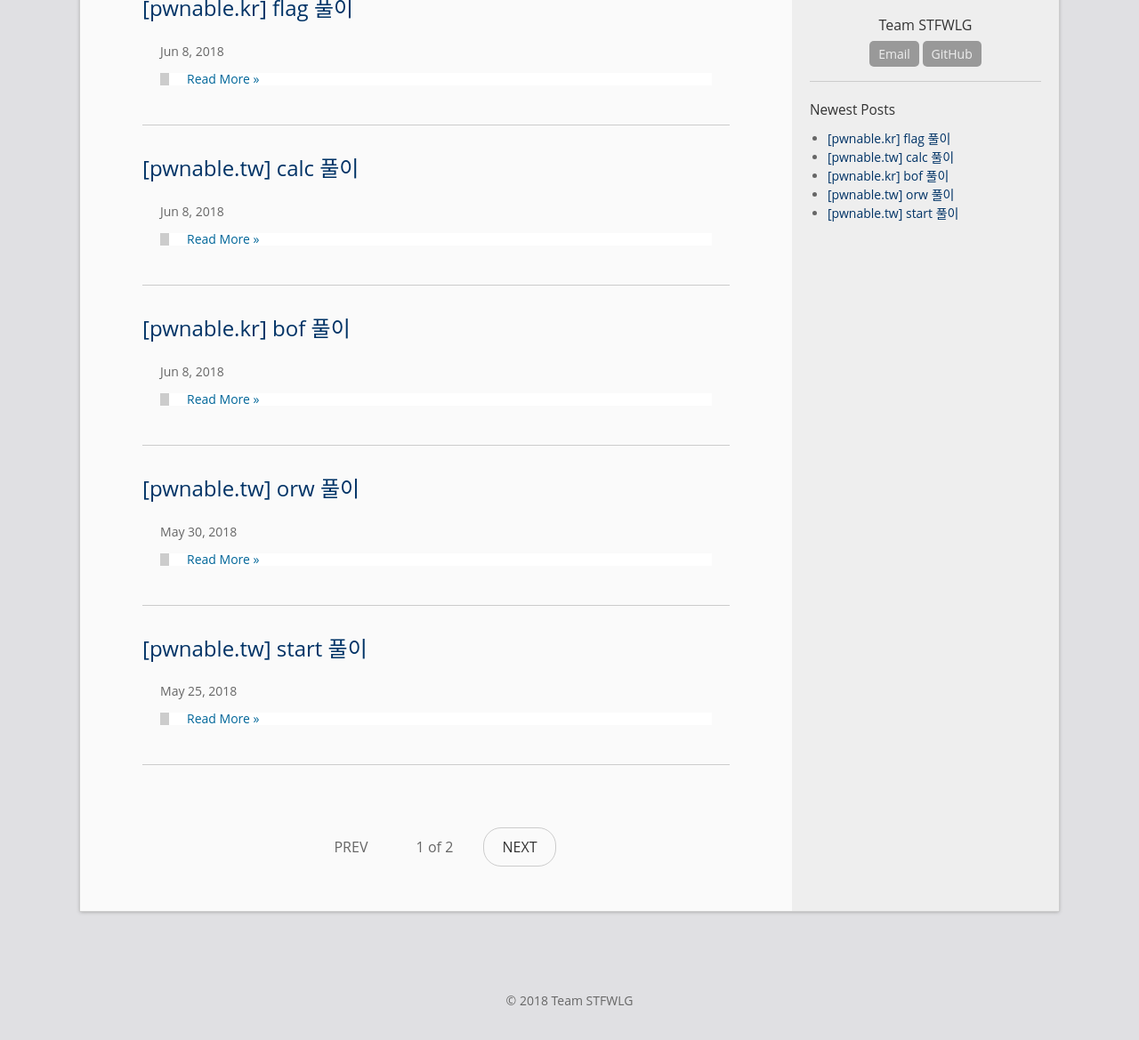
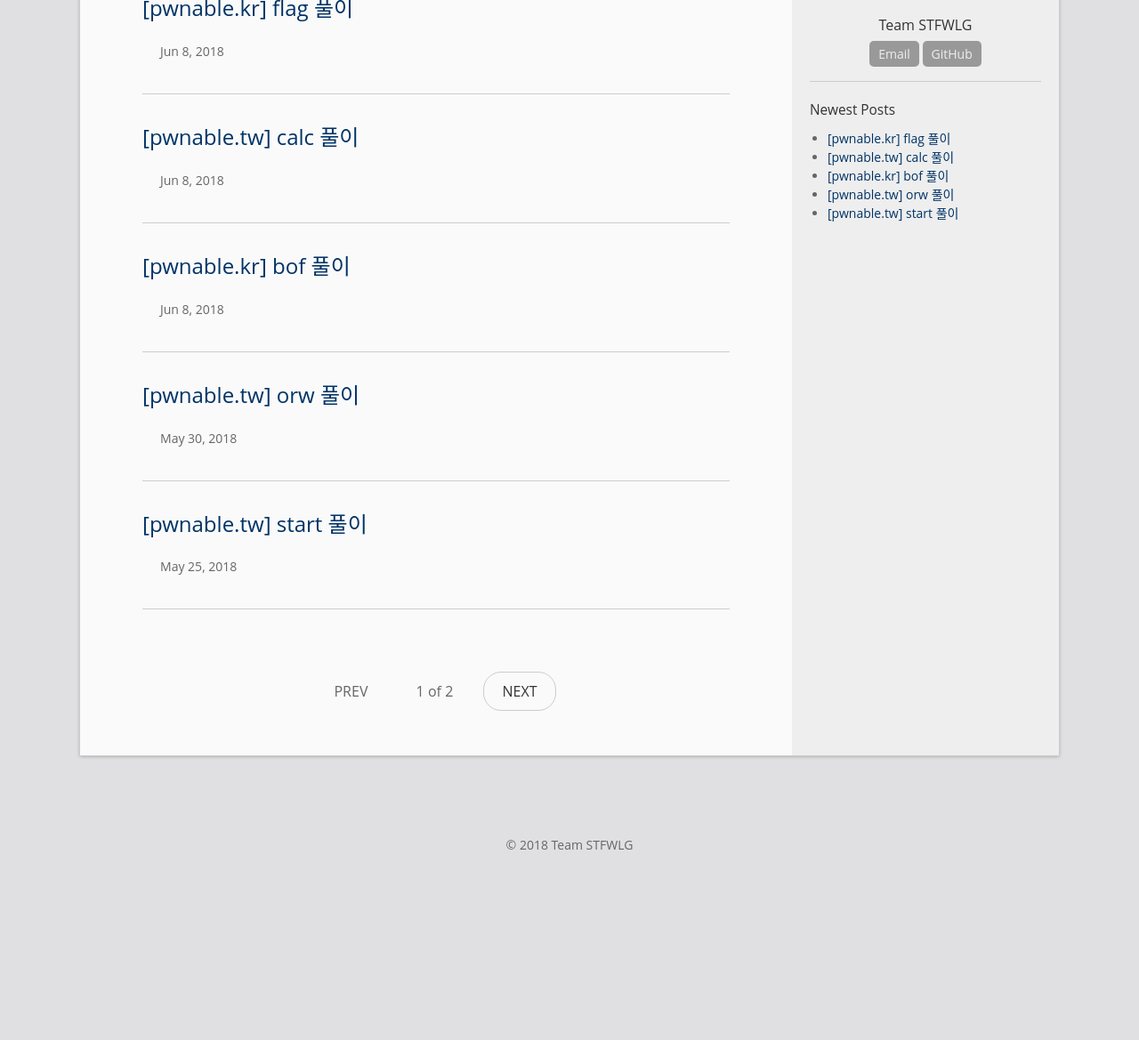
Before and after one commit to UnKN0wnName/stfwlg.github.io, a Jekyll site: the page built from index.html, in a window 1280 px wide, cut to the strip 261-1456 px from the top of the page. Shown: the top 1169 px of the strip at 89% size. Built offline with Jekyll 4.4.1, drawn with Linux system fonts in a browser that asks for light colours; the list of posts is cut into pages by our own code; after the commit the page ends 1281 px from its top, so only the background shows below that.

Commit message:
Update index.html

```diff
--- a/index.html
+++ b/index.html
@@ -15,14 +15,6 @@ layout: default
 
         <div class="post-meta">{{ post.date | date: "%b %-d, %Y" }}</div>
 
-        <div class="post-excerpt">
-          {%   if post.content contains site.excerpt_separator or post.content != post.excerpt %}{{ post.excerpt }}
-          {%   else %}{{ post.content | lstrip | split: "
-" | first }}{% endif %}
-          <p>
-            <a class="post-link" href="{{ post.url | prepend: site.baseurl }}">Read More &raquo;</a>
-          </p>
-        </div>
       </li>
     {% endfor %}
   </ul>
```
